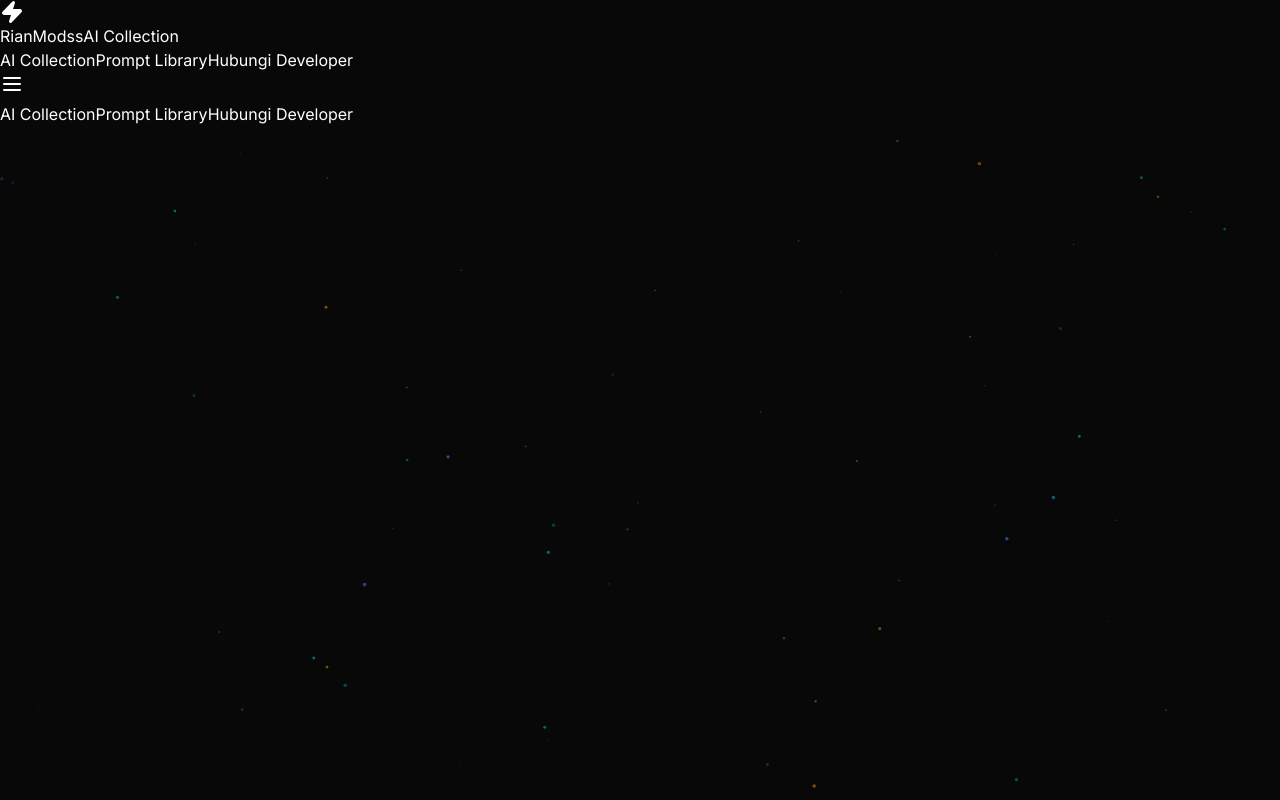
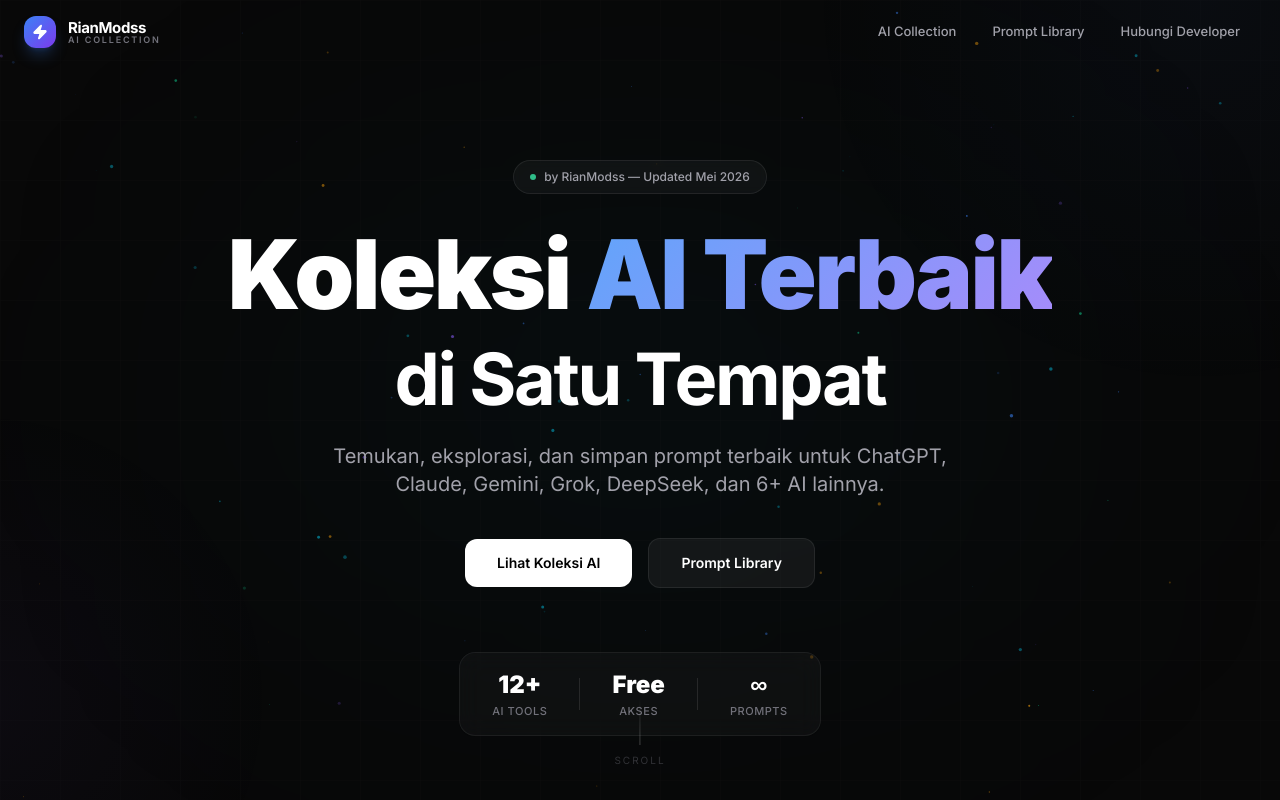
Before and after one commit to Im-Lawiett/Websitee, a Next.js app: page / in a window 1280 px wide. Shown: the top 800 px of the page. Built offline with nearby package versions, Linux system fonts and the light colour scheme.

Commit message:
Add tailwind.config.ts

```diff
--- /dev/null
+++ b/tailwind.config.ts
@@ -0,0 +1,69 @@
+import type { Config } from 'tailwindcss'
+
+const config: Config = {
+  content: [
+    './src/pages/**/*.{js,ts,jsx,tsx,mdx}',
+    './src/components/**/*.{js,ts,jsx,tsx,mdx}',
+    './src/app/**/*.{js,ts,jsx,tsx,mdx}',
+  ],
+  theme: {
+    extend: {
+      fontFamily: {
+        sans: ['Inter', 'system-ui', 'sans-serif'],
+      },
+      colors: {
+        bg: {
+          primary: '#080808',
+          secondary: '#111111',
+          tertiary: '#161616',
+          card: '#0f0f0f',
+        },
+        border: {
+          DEFAULT: '#1f1f1f',
+          hover: '#2e2e2e',
+          active: '#3d3d3d',
+        },
+        accent: {
+          blue: '#3b82f6',
+          violet: '#8b5cf6',
+          emerald: '#10b981',
+          amber: '#f59e0b',
+          rose: '#f43f5e',
+          cyan: '#06b6d4',
+        }
+      },
+      animation: {
+        'float': 'float 6s ease-in-out infinite',
+        'pulse-slow': 'pulse 4s cubic-bezier(0.4, 0, 0.6, 1) infinite',
+        'shimmer': 'shimmer 2s linear infinite',
+        'fade-up': 'fadeUp 0.6s ease forwards',
+        'fade-in': 'fadeIn 0.4s ease forwards',
+      },
+      keyframes: {
+        float: {
+          '0%, 100%': { transform: 'translateY(0px)' },
+          '50%': { transform: 'translateY(-10px)' },
+        },
+        shimmer: {
+          '0%': { backgroundPosition: '-200% 0' },
+          '100%': { backgroundPosition: '200% 0' },
+        },
+        fadeUp: {
+          '0%': { opacity: '0', transform: 'translateY(20px)' },
+          '100%': { opacity: '1', transform: 'translateY(0)' },
+        },
+        fadeIn: {
+          '0%': { opacity: '0' },
+          '100%': { opacity: '1' },
+        },
+      },
+      backgroundImage: {
+        'gradient-radial': 'radial-gradient(var(--tw-gradient-stops))',
+        'gradient-conic': 'conic-gradient(from 180deg at 50% 50%, var(--tw-gradient-stops))',
+        'mesh-1': 'radial-gradient(at 40% 20%, hsla(228,100%,74%,0.08) 0px, transparent 50%), radial-gradient(at 80% 0%, hsla(189,100%,56%,0.06) 0px, transparent 50%), radial-gradient(at 0% 50%, hsla(355,100%,93%,0.05) 0px, transparent 50%)',
+      },
+    },
+  },
+  plugins: [],
+}
+export default config
```
